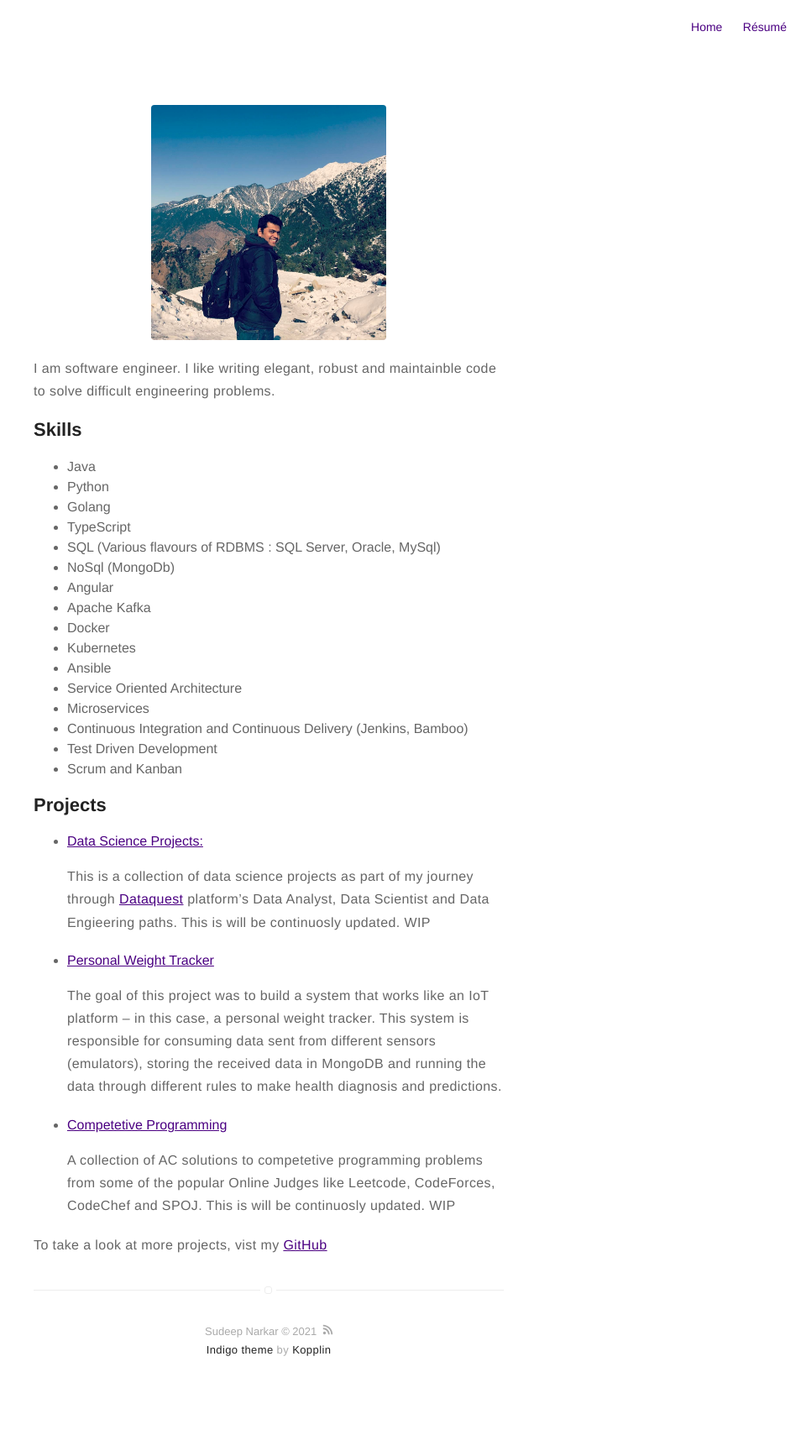
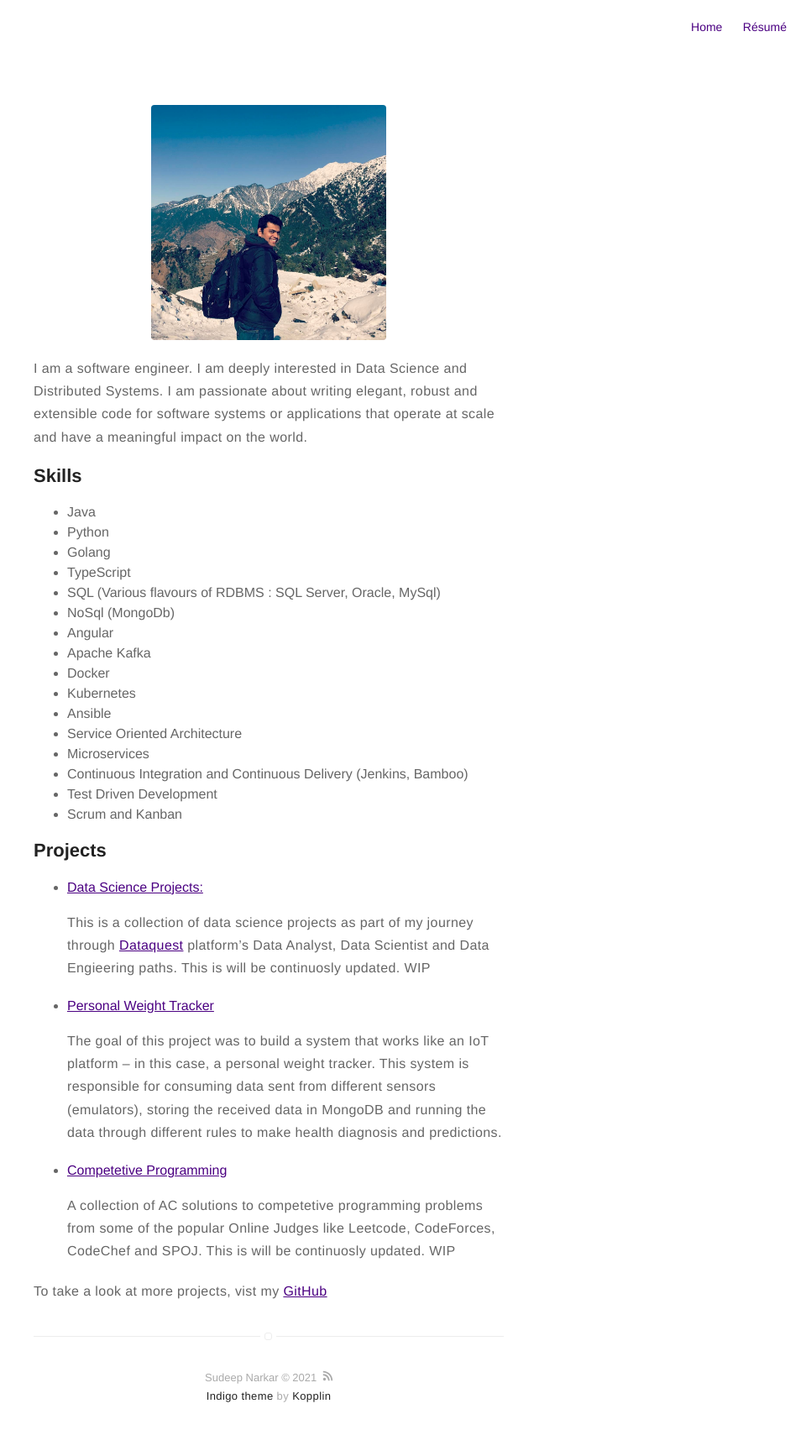
Before and after one commit to sudeepnarkar/sudeepnarkar.github.io, a Jekyll site: the page built from about.md, in a window 1280 px wide. Shown: the whole page at 84% size, without its empty margins (320-1280 px from the left). Built offline with Jekyll 4.4.1, drawn with Linux system fonts in a browser that asks for light colours; before the commit the page ends 1679 px from its top, so only the background shows below that.

Commit message:
Updated bio in about page

```diff
--- a/about.md
+++ b/about.md
@@ -4,7 +4,7 @@ layout: page
 ---
 ![Profile Image]({% if site.external-image %}{{ site.picture }}{% else %}{{ site.url }}/{{ site.picture }}{% endif %})
 
-<p>I am software engineer. I like writing elegant, robust and maintainble code to solve difficult engineering problems.</p>
+<p>I am a software engineer. I am deeply interested in Data Science and Distributed Systems. I am passionate about writing elegant, robust and extensible code for software systems or applications that operate at scale and have a meaningful impact on the world. </p>
 
 <h2>Skills</h2>
 
```
Also changed, not shown: 2 other files.
